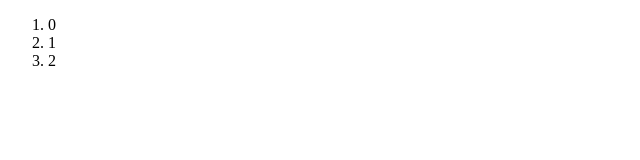
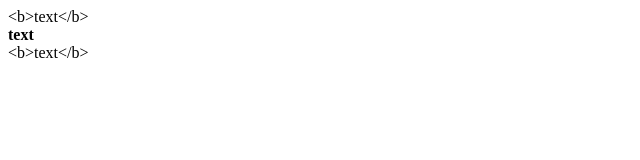
Before and after one commit to Aparna-neoito/Javascript, a plain HTML site: page 23.Modifying the document/task10/task10.html in a window 1280 px wide. Shown: the whole page, without its empty margins (0-640 px from the left). Drawn offline with Linux system fonts and the light colour scheme.

Commit message:
task10 :create node,textcontent,innerhtml

```diff
--- a/23.Modifying the document/task10/task10.html
+++ b/23.Modifying the document/task10/task10.html
@@ -10,11 +10,10 @@
 </head>
 <body>
 
-      <ol id="ol">
-            <li>0</li>
-            <li>1</li>
-            <li>2</li>
-          </ol>
-          <script src="task10.js"></script>
+    <div id="elem1"></div>
+    <div id="elem2"></div>
+    <div id="elem3"></div>
+
+    <script src="task10.js"></script>
 </body>
 </html>
--- a/23.Modifying the document/task10/task10.js
+++ b/23.Modifying the document/task10/task10.js
@@ -0,0 +1,5 @@
+let text = `<b>text</b>`;
+
+elem1.append(document.createTextNode(text));
+elem2.innerHTML = text;
+elem3.textContent = text;
```
